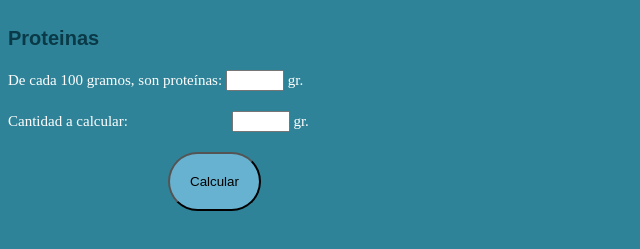
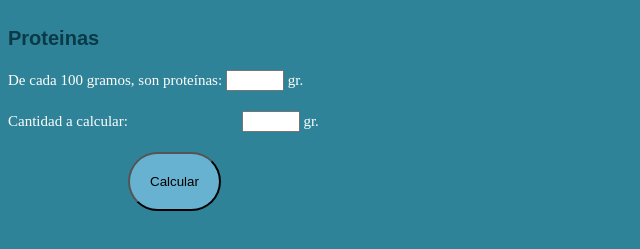
Before and after one commit to Algargi2003/calculadora, a plain HTML site: page index.html in a window 1280 px wide. Shown: the part 63-312 px from the top of the page, without its empty margins (0-640 px from the left). Drawn offline with Linux system fonts and the light colour scheme.

Commit message:
Update style.css

```diff
--- a/style.css
+++ b/style.css
@@ -6,7 +6,7 @@ body{
 }
 #numero4{
     margin-top: 20px;
-    margin-left: 100px;
+    margin-left: 110px;
     width: 50px;
 }
 span{
@@ -21,7 +21,7 @@ h1{
 }
 #boton{
     margin-top: 20px;
-    margin-left: 160px;
+    margin-left: 120px;
     padding: 20px;
     background-color:#67B2D0;
     border-radius: 30px;
```
